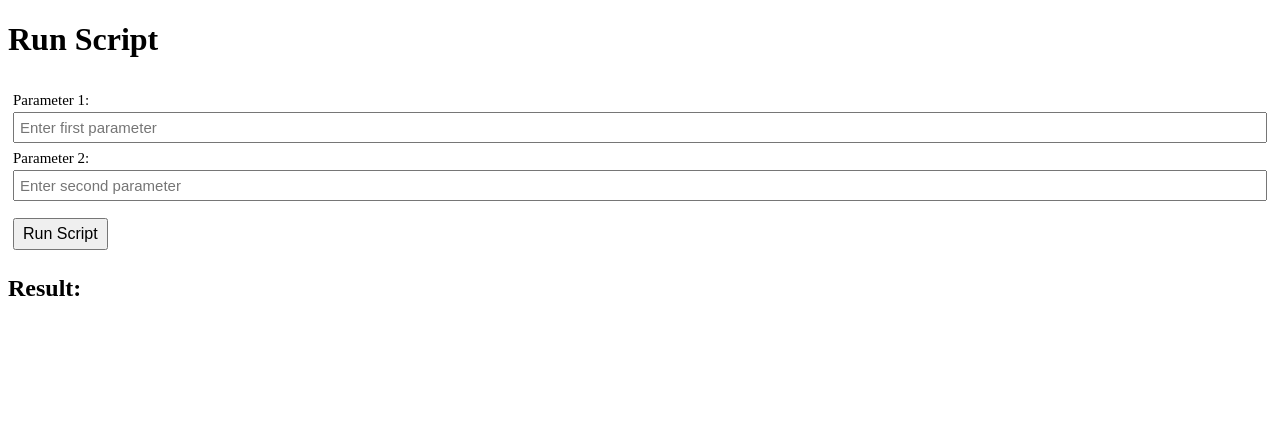
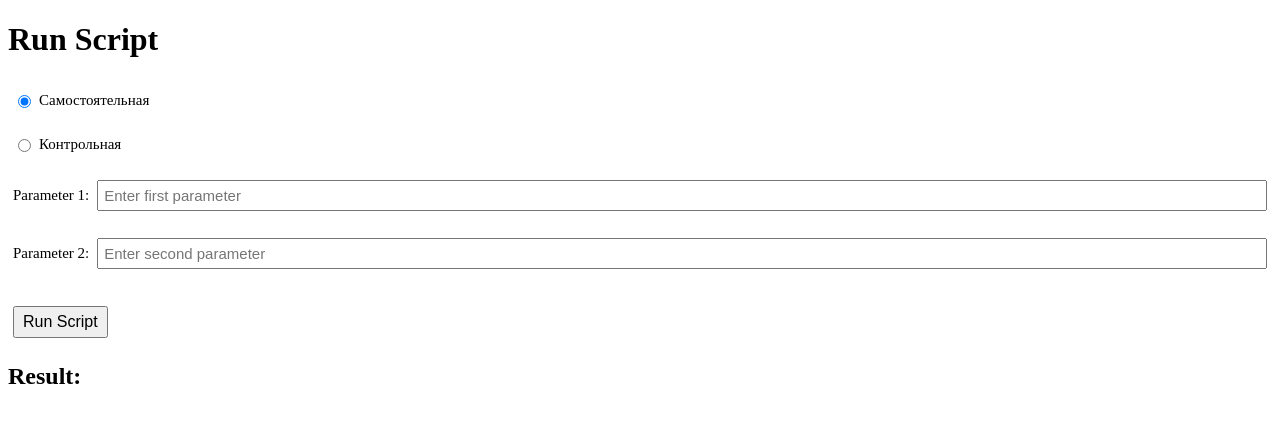
Before and after one commit to QULVAR/urmati, a Django app: page / in a window 1280 px wide. Shown: the top 423 px of the page. Run offline with Django 5.2, Linux system fonts and the light colour scheme; some libraries are stand-ins or nearby versions.

Commit message:
radio buttons

```diff
--- a/runner/main.py
+++ b/runner/main.py
@@ -12,5 +12,3 @@ def urmati(u, matrixInp, mode):
 		return urmatiSR(u, matrixInp)
 	elif mode == 'KR':
 		return urmatiKR(u)
-	else:
-		return 'No such number'
--- a/runner/templates/index.html
+++ b/runner/templates/index.html
@@ -6,20 +6,33 @@
     <title>Run Script</title>
     <script src="https://cdnjs.cloudflare.com/ajax/libs/markdown.js/0.5.0/markdown.min.js"></script>
     <script type="text/javascript" id="MathJax-script" async src="https://cdnjs.cloudflare.com/ajax/libs/mathjax/3.2.2/es5/tex-mml-chtml.min.js"></script>
+    <script src="https://ajax.googleapis.com/ajax/libs/jquery/3.7.1/jquery.min.js"></script>
     <style>
         *{
             box-sizing: border-box;
         }
         input,
         form{
-            width: 100%;
+/*          width: 100%;*/
             padding: 5px;
             font-size: 15px;
         }
         label{
             margin-top: 7px;
             margin-bottom: 3px;
-            display: inline-block;
+            display: flex;
+            align-items: center;
+            white-space: nowrap;
+        }
+        input[type="radio"]{
+            margin-right: 8px;
+        }
+        label input[type="text"]{
+            width: 100%;
+            margin-left: 8px;
+        }
+        label.hidden{
+            display: none !important;
         }
         button{
             font-size: 16px;
@@ -34,11 +47,23 @@
 <body>
     <h1>Run Script</h1>
     <form id="script-form">
-        <label for="param1">Parameter 1:</label>
-        <input type="text" id="param1" name="param1" placeholder="Enter first parameter" required>
+        <label>
+            <input type="radio" id="SR" name="mode" value="SR" checked="true">
+            Самостоятельная
+        </label><br>
+        <label>
+            <input type="radio" id="KR" name="mode" value="KR">
+            Контрольная
+        </label><br>
+        <label>
+            Parameter 1:
+            <input type="text" id="param1" name="param1" placeholder="Enter first parameter" required>
+        </label>
         <br>
-        <label for="param2">Parameter 2:</label>
-        <input type="text" id="param2" name="param2" placeholder="Enter second parameter" required>
+        <label id="p2">
+            Parameter 2:
+            <input type="text" id="param2" name="param2" placeholder="Enter second parameter" required>
+        </label>
         <br><br>
         <button type="submit">Run Script</button>
     </form>
@@ -47,6 +72,9 @@
     <div id="result"></div>
 
     <script>
+        $('input[type="radio"]').on('click', function() {
+            (this.id == 'SR' && this.checked) ? $('#p2').removeClass('hidden') : $('#p2').addClass('hidden');
+        })
         const form = document.getElementById('script-form');
         const result = document.getElementById('result');
 
--- a/runner/urmatiKR.py
+++ b/runner/urmatiKR.py
@@ -1,2 +1,2 @@
 def urmatiKR(u):
-	return ''
+	return 'In development'
--- a/runner/views.py
+++ b/runner/views.py
@@ -16,7 +16,8 @@ def run_script(request):
         data = loads(request.body)
         u = data.get('param1', '')
         matrix = data.get('param2', '')
-        result = urmati(u, matrix, 'SR')
+        mode = data.get('mode', '')
+        result = urmati(u, matrix, mode)
         return JsonResponse({'status': '', 'message': result})
 
     return JsonResponse({'status': 'error', 'message': 'Invalid request method'})
```
